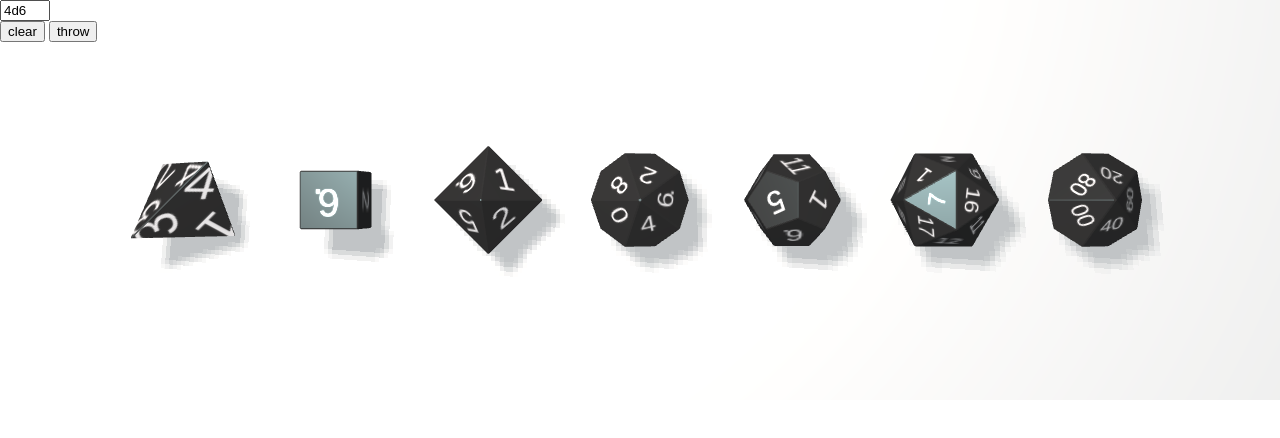
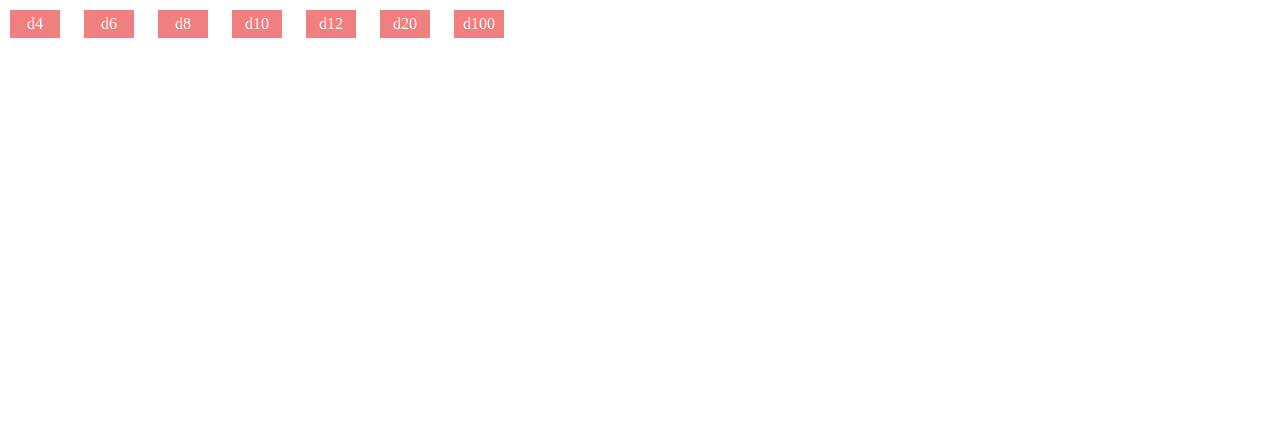
Before and after one commit to forewit/dice, a plain HTML site: page index.html in a window 1280 px wide. Drawn offline with Linux system fonts and the light colour scheme.

Commit message:
still working

```diff
--- a/index.html
+++ b/index.html
@@ -5,16 +5,15 @@
 </head>
 
 <body style="margin: 0">
-    <div style="position: absolute" id="info_div">
-        <span id="label"></span>
-    </div>
-    <div style="position: absolute" id="selector_div">
-        <input type="text" id="set" value="4d6"></input><br />
-        <button id="clear">clear</button>
-        <button id="throw">throw</button>
-    </div>
+    <div id="d4" class="dice">d4</div>
+    <div id="d6" class="dice">d6</div>
+    <div id="d8" class="dice">d8</div>
+    <div id="d10" class="dice">d10</div>
+    <div id="d12" class="dice">d12</div>
+    <div id="d20" class="dice">d20</div>
+    <div id="d100" class="dice">d100</div>
 
-    <div id="canvas"></div>
+    <div id="dice-box"></div>
 
     <script src="/libs/three.min.js"></script>
     <script src="/libs/cannon.min.js"></script>
@@ -23,7 +22,7 @@
 
     <script type="text/javascript" src="teal.js"></script>
     <script type="text/javascript" src="dice.js"></script>
-    <script type="text/javascript" src="main.js"></script>
+    <script type="text/javascript" src="test.js"></script>
     <script type="text/javascript" defer="defer">
         dice_initialize(document.body);
     </script>
--- a/style.css
+++ b/style.css
@@ -1,3 +1,17 @@
-#canvas {
-    height: 400px;
+.dice {
+    display: inline-block;
+    width: 50px;
+    background: lightcoral;
+    color: white;
+    margin: 10px;
+    padding: 5px 0;
+    text-align: center;
+    z-index: 100;
 }
+
+#dice-box {
+    position: absolute;
+    top: 0;
+    left: 0;
+    z-index: -1;
+}
```
Also changed, not shown: readme.md.
